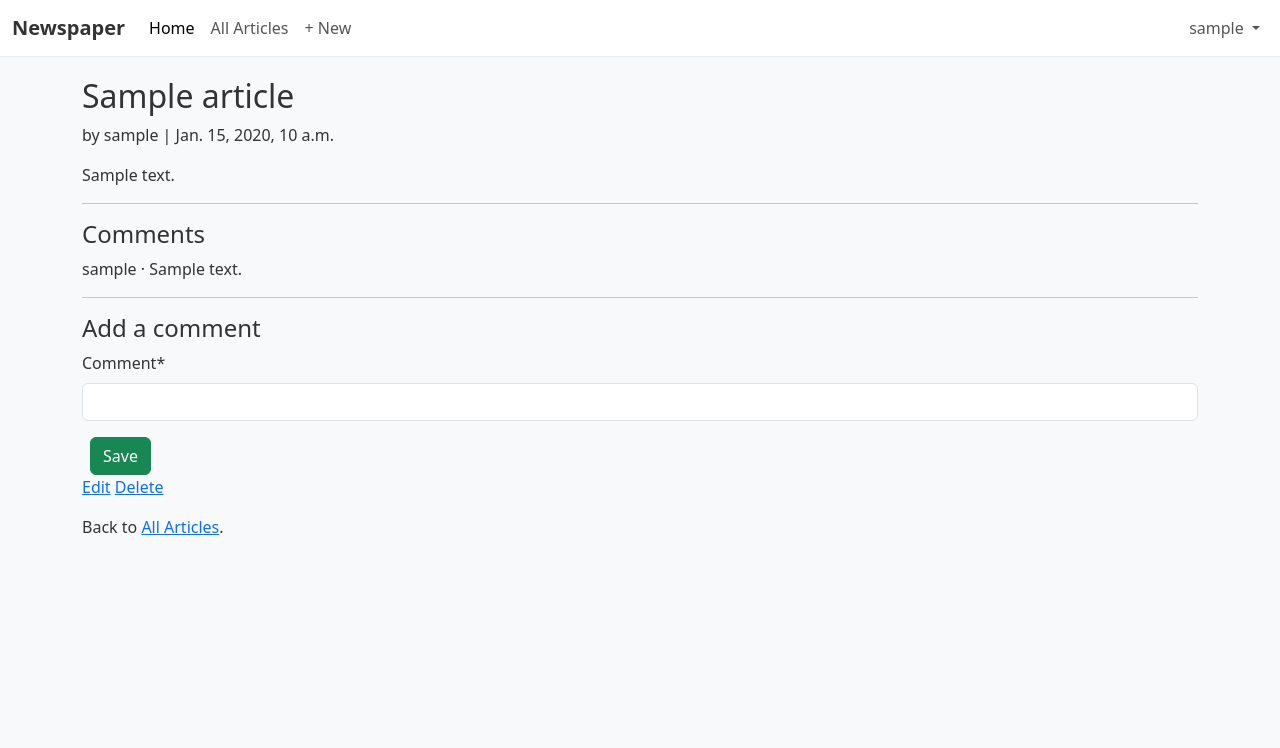
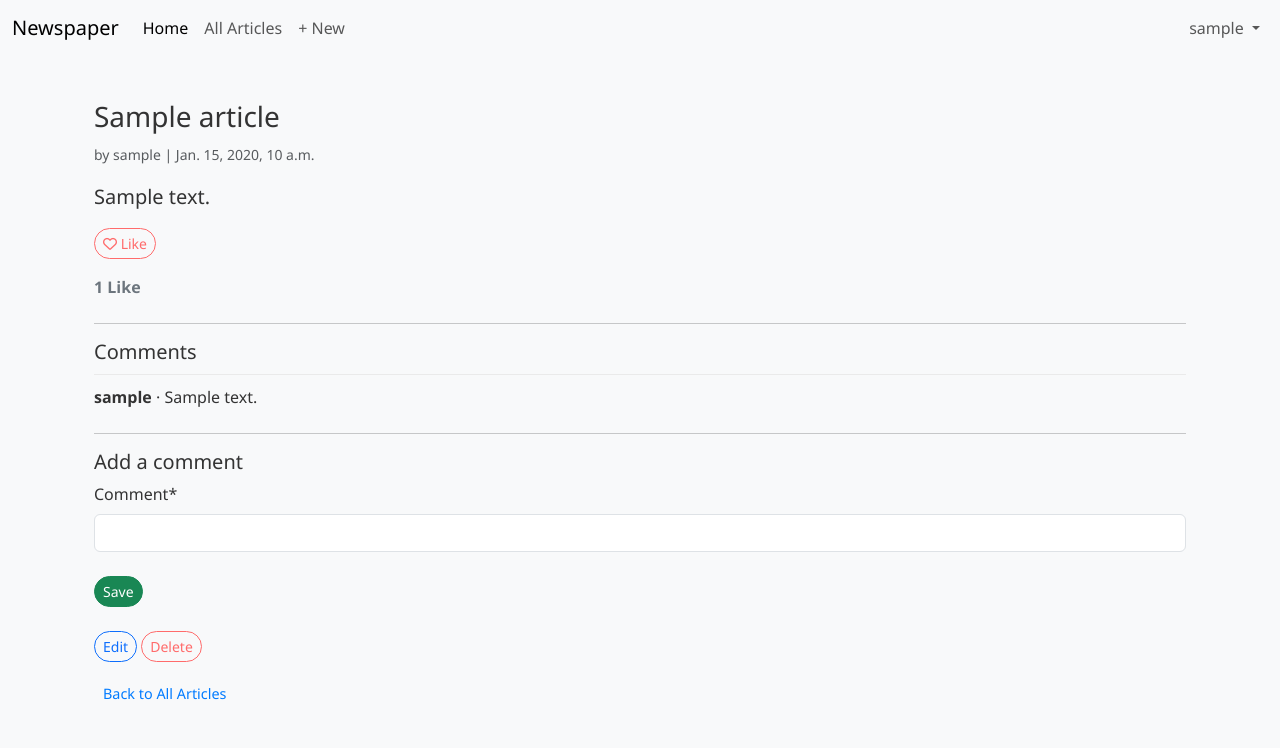
Before and after one commit to EhsanAhmadzadeh/NewsPaperPortfolio, a Django app: page /articles/1/ in a window 1280 px wide. Shown: the top 748 px of the page. Run offline with Django 5.2, Linux system fonts and the light colour scheme; a user stored in the database is signed in; tables that the repository leaves empty hold one stand-in row (values such as "Sample post"); some libraries are stand-ins or nearby versions.

Commit message:
add static.

```diff
--- a/NewsPaperProject/settings.py
+++ b/NewsPaperProject/settings.py
@@ -125,6 +125,7 @@ USE_TZ = True
 # https://docs.djangoproject.com/en/5.1/howto/static-files/
 
 STATIC_URL = "static/"
+STATICFILES_DIRS = [BASE_DIR / "static"]
 
 # Default primary key field type
 # https://docs.djangoproject.com/en/5.1/ref/settings/#default-auto-field
--- a/articles/models.py
+++ b/articles/models.py
@@ -10,6 +10,9 @@ class Article(models.Model):
     title = models.CharField(max_length=255)
     body = models.TextField()
     date = models.DateTimeField(auto_now_add=True)
+    likes = models.ManyToManyField(
+        settings.AUTH_USER_MODEL, related_name="article_likes"
+    )
     author = models.ForeignKey(settings.AUTH_USER_MODEL, on_delete=models.CASCADE)
 
     def __str__(self) -> str:
@@ -17,6 +20,9 @@ class Article(models.Model):
 
     def get_absolute_url(self):
         return reverse("article_detail", kwargs={"pk": self.pk})
+
+    def number_of_likes(self):
+        return self.likes.count()
 
 
 class Comment(models.Model):
--- a/articles/urls.py
+++ b/articles/urls.py
@@ -5,6 +5,7 @@ from .views import (
     ArticleUpdateView,
     ArticleDeleteView,
     ArticleCreateView,
+    article_like,
 )
 
 urlpatterns = [
@@ -13,4 +14,5 @@ urlpatterns = [
     path("<int:pk>/edit/", ArticleUpdateView.as_view(), name="article_edit"),
     path("<int:pk>/delete/", ArticleDeleteView.as_view(), name="article_delete"),
     path("create/", ArticleCreateView.as_view(), name="article_new"),
+    path("article-like/<int:pk>", article_like, name="article_like"),
 ]
--- a/articles/views.py
+++ b/articles/views.py
@@ -3,6 +3,8 @@ from django.views import View
 from django.views.generic import ListView, DetailView, FormView
 from django.views.generic.detail import SingleObjectMixin
 from django.views.generic.edit import UpdateView, DeleteView, CreateView
+from django.shortcuts import get_object_or_404
+from django.http import HttpResponseRedirect
 from django.urls import reverse_lazy, reverse
 
 from .forms import CommentForm
@@ -58,6 +60,17 @@ class ArticleDetailView(LoginRequiredMixin, View):
         view = CommentPost.as_view()
         return view(request, *args, **kwargs)
 
+    def get_context_data(self, **kwargs):
+        data = super().get_context_data(**kwargs)
+
+        likes_connected = get_object_or_404(Article, id=self.kwargs["pk"])
+        liked = False
+        if likes_connected.likes.filter(id=self.request.user.id).exists():
+            liked = True
+        data["number_of_likes"] = likes_connected.number_of_likes()
+        data["article_is_liked"] = liked
+        return data
+
 
 class ArticleUpdateView(LoginRequiredMixin, UserPassesTestMixin, UpdateView):
     model = Article
@@ -93,3 +106,13 @@ class ArticleCreateView(LoginRequiredMixin, CreateView):
     def form_valid(self, form):
         form.instance.author = self.request.user
         return super().form_valid(form)
+
+
+def article_like(request, pk):
+    article = get_object_or_404(Article, id=request.POST.get("article_id"))
+    if article.likes.filter(id=request.user.id).exists():
+        article.likes.remove(request.user)
+    else:
+        article.likes.add(request.user)
+
+    return HttpResponseRedirect(reverse("article_detail", args=[str(pk)]))
--- /dev/null
+++ b/static/css/styles.css
@@ -0,0 +1,110 @@
+/* General body styling */
+body {
+    font-family: 'Segoe UI', Tahoma, Geneva, Verdana, sans-serif;
+    background-color: #f8f9fa;
+    color: #333;
+    margin: 0;
+    padding: 0;
+}
+
+/* General button size and appearance */
+.btn-sm {
+    padding: 0.25rem 0.5rem;
+    font-size: 0.875rem;
+    border-radius: 20px;
+    /* Slightly rounded for modern look */
+}
+
+/* Styling for the like button */
+.btn-outline-danger {
+    border-color: #ff6b6b;
+    color: #ff6b6b;
+    /* Default color for unliked state */
+}
+
+.btn-outline-danger:hover,
+.btn-outline-danger:focus {
+    background-color: #ff6b6b;
+    /* Button background turns red on hover/focus */
+    color: #ffffff;
+    /* Text color becomes white */
+}
+
+/* Ensure Heart Icon CSS Applies Universally */
+.far.fa-heart,
+.fas.fa-heart,
+.btn-outline-secondary .fa-heart,
+.btn-outline-danger .fa-heart {
+    color: #ff6b6b;
+    /* Default heart color */
+}
+
+.btn-outline-danger:hover .fa-heart,
+.btn-outline-secondary:hover .fa-heart {
+    color: #ffffff;
+    /* Icon color changes to white on hover/focus */
+}
+
+/* Text styling */
+.text-secondary {
+    color: #6c757d !important;
+}
+
+.text-muted {
+    color: #888;
+}
+
+/* Main content padding */
+main {
+    padding-top: 20px;
+}
+
+/* Styles specific to articles */
+.card {
+    border: 1px solid #eaeaea;
+    border-radius: 8px;
+    padding: 20px;
+    margin-bottom: 20px;
+    transition: box-shadow 0.3s ease;
+}
+
+.card:hover {
+    box-shadow: 0 4px 15px rgba(0, 0, 0, 0.1);
+}
+
+.card-header,
+.card-footer {
+    display: flex;
+    justify-content: space-between;
+    align-items: center;
+    margin-bottom: 10px;
+}
+
+.card-header a {
+    font-weight: bold;
+    color: #333;
+    text-decoration: none;
+}
+
+.card-header a:hover {
+    color: #007BFF;
+}
+
+/* Link button styling */
+.btn-link {
+    color: #007BFF;
+    text-decoration: none;
+    margin-right: 10px;
+    font-size: 0.9em;
+}
+
+.btn-link:hover {
+    text-decoration: underline;
+}
+
+/* Comment styling */
+.comment {
+    border-top: 1px solid #eaeaea;
+    padding-top: 10px;
+    margin-top: 10px;
+}
--- /dev/null
+++ b/static/js/scripts.js
@@ -0,0 +1,12 @@
+document.addEventListener('DOMContentLoaded', function () {
+    // Example: Highlight the card on hover
+    const cards = document.querySelectorAll('.card');
+    cards.forEach(card => {
+        card.addEventListener('mouseover', function () {
+            this.classList.add('shadow-lg');
+        });
+        card.addEventListener('mouseout', function () {
+            this.classList.remove('shadow-lg');
+        });
+    });
+});
--- a/templates/article_detail.html
+++ b/templates/article_detail.html
@@ -1,34 +1,68 @@
 {% extends "base.html" %}
-{% load crispy_forms_tags %} <!-- new! -->
+{% load crispy_forms_tags %}
 
 {% block content %}
-<div class="article-entry">
-  <h2>{{ object.title }}</h2>
-  <p>by {{ object.author }} | {{ object.date }}</p>
-  <p>{{ object.body }}</p>
+<div class="container py-4">
+  <div class="article-entry mb-4">
+    <h2 class="h3 mb-2">{{ object.title }}</h2>
+    <p class="text-muted mb-3">
+      <small>by {{ object.author }} | {{ object.date }}</small>
+    </p>
+    <p class="lead">{{ object.body }}</p>
+
+    {% if user.is_authenticated %}
+    <form action="{% url 'article_like' object.id %}" method="POST" class="mb-3">
+      {% csrf_token %}
+      {% if article_is_liked %}
+      <button type="submit" name="article_id" value="{{ object.id }}" class="btn btn-outline-danger btn-sm">
+        <i class="fas fa-heart"></i> Unlike
+      </button>
+      {% else %}
+      <button type="submit" name="article_id" value="{{ object.id }}" class="btn btn-outline-danger btn-sm">
+        <i class="far fa-heart"></i> Like
+      </button>
+      {% endif %}
+    </form>
+    {% else %}
+    <a class="btn btn-outline-secondary btn-sm mb-3" href="{% url 'login' %}?next={{ request.path }}">Log in to like this article!</a><br>
+    {% endif %}
+    <strong class="text-secondary">{{ object.number_of_likes }} Like{{ object.number_of_likes|pluralize }}</strong>
   </div>
 
   <hr>
-<h4>Comments</h4>
-{% for comment in article.comment_set.all %}
-<p>{{ comment.author }} &middot; {{ comment }}</p>
+
+  <div class="comments-section mb-4">
+    <h4 class="h5">Comments</h4>
+    {% for comment in object.comment_set.all %}
+    <div class="comment mb-2">
+      <p class="mb-1"><strong>{{ comment.author }}</strong> &middot; {{ comment }}</p>
+    </div>
+    {% empty %}
+    <p class="text-muted">No comments yet.</p>
     {% endfor %}
+  </div>
+
   <hr>
 
-<!-- Changes start here! -->
-<h4>Add a comment</h4>
-<form action="" method="post">{% csrf_token %}
+  <div class="add-comment mb-4">
+    <h4 class="h5">Add a comment</h4>
+    <form action="" method="post" class="mt-2">
+      {% csrf_token %}
       {{ form|crispy }}
-  <button class="btn btn-success ms-2" type="submit">Save</button>
+      <button class="btn btn-success btn-sm mt-2" type="submit">Save</button>
     </form>
-<!-- Changes end here! -->
+  </div>
 
-<div>
-  {% if article.author.pk == request.user.pk %}
-  <p><a href="{% url 'article_edit' article.pk %}">Edit</a>
-    <a href="{% url 'article_delete' article.pk %}">Delete</a>
+  <div class="article-actions">
+    {% if object.author.pk == request.user.pk %}
+    <p>
+      <a href="{% url 'article_edit' object.pk %}" class="btn btn-outline-primary btn-sm">Edit</a>
+      <a href="{% url 'article_delete' object.pk %}" class="btn btn-outline-danger btn-sm">Delete</a>
     </p>
     {% endif %}
-  <p>Back to <a href="{% url 'article_list' %}">All Articles</a>.</p>
+    <p>
+      <a href="{% url 'article_list' %}" class="btn btn-link btn-sm">Back to All Articles</a>
+    </p>
+  </div>
 </div>
 {% endblock content %}
--- a/templates/base.html
+++ b/templates/base.html
@@ -2,46 +2,24 @@
 <html lang="en">
 
 <head>
+    {% load static %}
     <meta charset="utf-8">
     <meta name="viewport" content="width=device-width, initial-scale=1">
-    <title>{% block title %}Newspaper App{% endblock title %}</title>
+    <title>{% block title %}Newspaper App{% endblock %}</title>
+
     <!-- Bootstrap CSS -->
     <link href="https://cdn.jsdelivr.net/npm/bootstrap@5.3.3/dist/css/bootstrap.min.css" rel="stylesheet"
         integrity="sha384-QWTKZyjpPEjISv5WaRU9OFeRpok6YctnYmDr5pNlyT2bRjXh0JMhjY6hW+ALEwIH" crossorigin="anonymous">
-    <style>
-        /* Custom minimal styling */
-        body {
-            background-color: #f8f9fa;
-            color: #333;
-        }
 
-        .navbar {
-            background-color: #ffffff;
-            border-bottom: 1px solid #e9ecef;
-        }
+    <link href="https://cdn.jsdelivr.net/npm/bootstrap@5.3.3/dist/css/bootstrap.min.css" rel="stylesheet"
+        integrity="sha384-QWTKZyjpPEjISv5WaRU9OFeRpok6YctnYmDr5pNlyT2bRjXh0JMhjY6hW+ALEwIH" crossorigin="anonymous">
 
-        .navbar-brand {
-            font-weight: bold;
-            color: #333;
-        }
+    <link href="https://cdnjs.cloudflare.com/ajax/libs/font-awesome/6.5.0/css/all.min.css" rel="stylesheet">
 
-        .nav-link {
-            color: #555;
-        }
+    <link href="{% static 'css/styles.css' %}" rel="stylesheet">
 
-        .nav-link:hover {
-            color: #333;
-        }
-
-        .dropdown-menu {
-            border-radius: 0;
-            border: 1px solid #e9ecef;
-        }
-
-        main {
-            padding-top: 20px;
-        }
-    </style>
+    <!-- Custom CSS -->
+    <link href="{% static 'css/styles.css' %}" rel="stylesheet">
 </head>
 
 <body>
@@ -112,6 +90,9 @@
     <script src="https://cdn.jsdelivr.net/npm/bootstrap@5.3.3/dist/js/bootstrap.bundle.min.js"
         integrity="sha384-YvpcrYf0tY3lHB60NNkmXc5s9fDVZLESaAA55NDzOxhy9GkcIdslK1eN7N6jIeHz"
         crossorigin="anonymous"></script>
+
+    <!-- Custom JavaScript -->
+    <script src="{% static 'js/scripts.js' %}"></script>
 </body>
 
 </html>
```
Also changed, not shown: templates/article_list.html (+28 -22 lines), articles/migrations/0004_article_likes_number.py (added), articles/migrations/0005_remove_article_likes_number_article_likes.py (added). Lines whose indentation alone changed are shown as unchanged.
